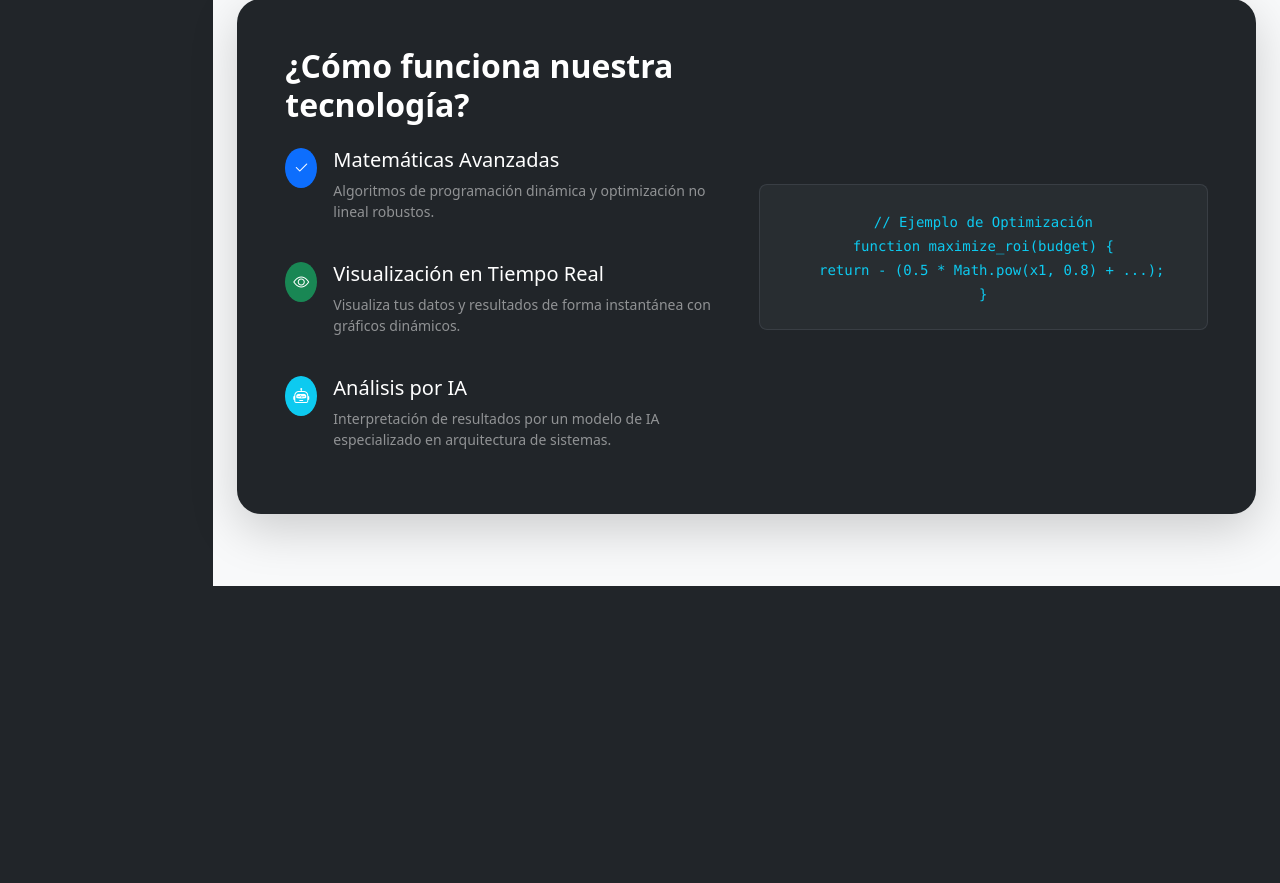
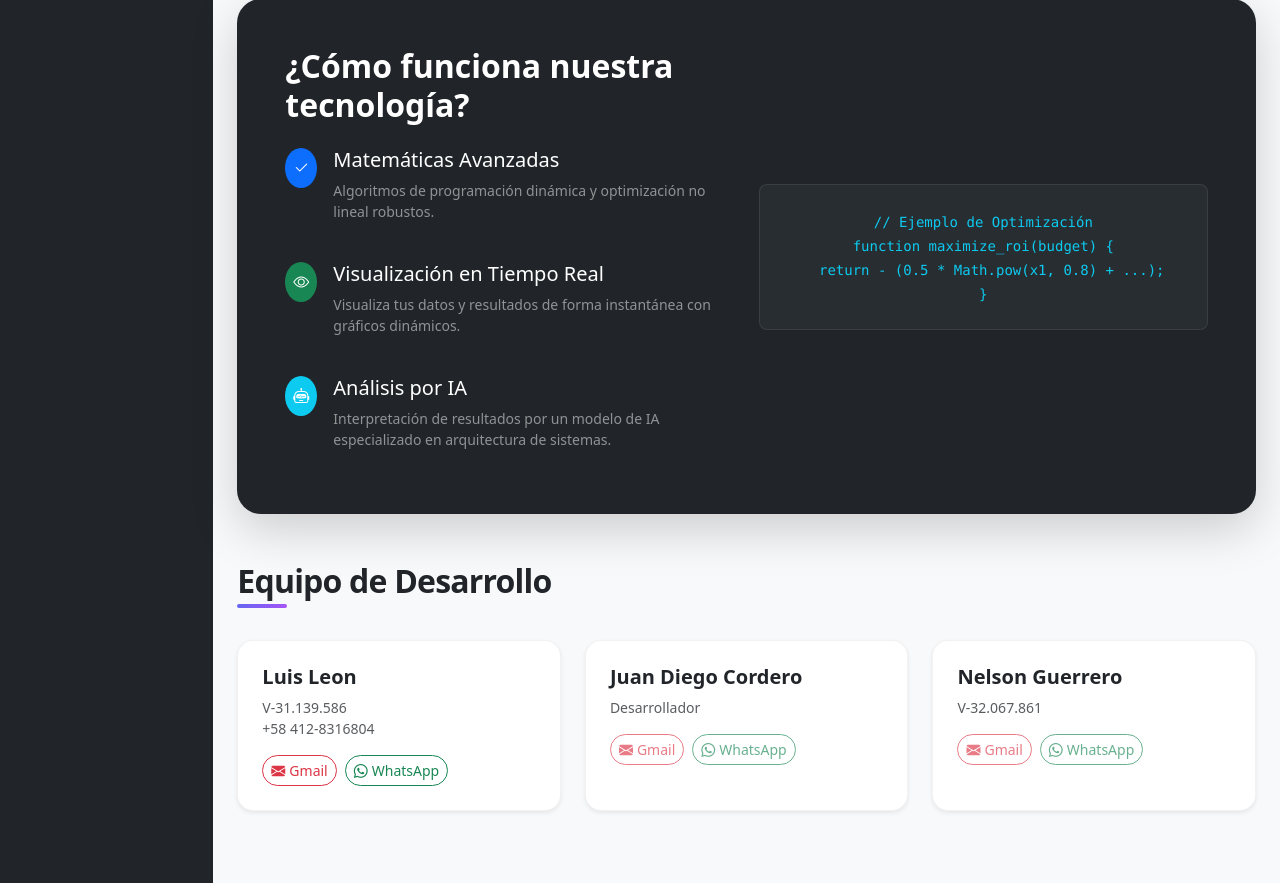
Before and after one commit to LuisLeon1705/Proyecti_Metodos_Cuantitativos, a FastAPI app: page / in a window 1280 px wide. Shown: the part 1158-2041 px from the top of the page. Before the commit the page ends 1744 px from the top, so only its background shows below. Run offline with FastAPI, Linux system fonts and the light colour scheme.

Commit message:
Update README and index.html to include development team details and contact information

```diff
--- a/templates/index.html
+++ b/templates/index.html
@@ -179,4 +179,52 @@
         </div>
     </div>
 </div>
+
+<div class="mb-5">
+    <h2 class="section-title">Equipo de Desarrollo</h2>
+    <div class="row g-4">
+        <div class="col-md-4">
+            <div class="card h-100 card-tool p-4">
+                <h5 class="fw-bold">Luis Leon</h5>
+                <p class="text-muted small mb-3">V-31.139.586<br>+58 412-8316804</p>
+                <div class="d-flex gap-2">
+                    <a href="mailto:leonpizzano@gmail.com" class="btn btn-outline-danger btn-sm rounded-pill">
+                        <i class="bi bi-envelope-fill me-1"></i>Gmail
+                    </a>
+                    <a href="https://wa.me/584128316804" class="btn btn-outline-success btn-sm rounded-pill">
+                        <i class="bi bi-whatsapp me-1"></i>WhatsApp
+                    </a>
+                </div>
+            </div>
+        </div>
+        <div class="col-md-4">
+            <div class="card h-100 card-tool p-4">
+                <h5 class="fw-bold">Juan Diego Cordero</h5>
+                <p class="text-muted small mb-3">Desarrollador</p>
+                <div class="d-flex gap-2">
+                    <a href="#" class="btn btn-outline-danger btn-sm rounded-pill disabled">
+                        <i class="bi bi-envelope-fill me-1"></i>Gmail
+                    </a>
+                    <a href="#" class="btn btn-outline-success btn-sm rounded-pill disabled">
+                        <i class="bi bi-whatsapp me-1"></i>WhatsApp
+                    </a>
+                </div>
+            </div>
+        </div>
+        <div class="col-md-4">
+            <div class="card h-100 card-tool p-4">
+                <h5 class="fw-bold">Nelson Guerrero</h5>
+                <p class="text-muted small mb-3">V-32.067.861</p>
+                <div class="d-flex gap-2">
+                    <a href="#" class="btn btn-outline-danger btn-sm rounded-pill disabled">
+                        <i class="bi bi-envelope-fill me-1"></i>Gmail
+                    </a>
+                    <a href="#" class="btn btn-outline-success btn-sm rounded-pill disabled">
+                        <i class="bi bi-whatsapp me-1"></i>WhatsApp
+                    </a>
+                </div>
+            </div>
+        </div>
+    </div>
+</div>
 {% endblock %}
```
Also changed, not shown: README.md.
